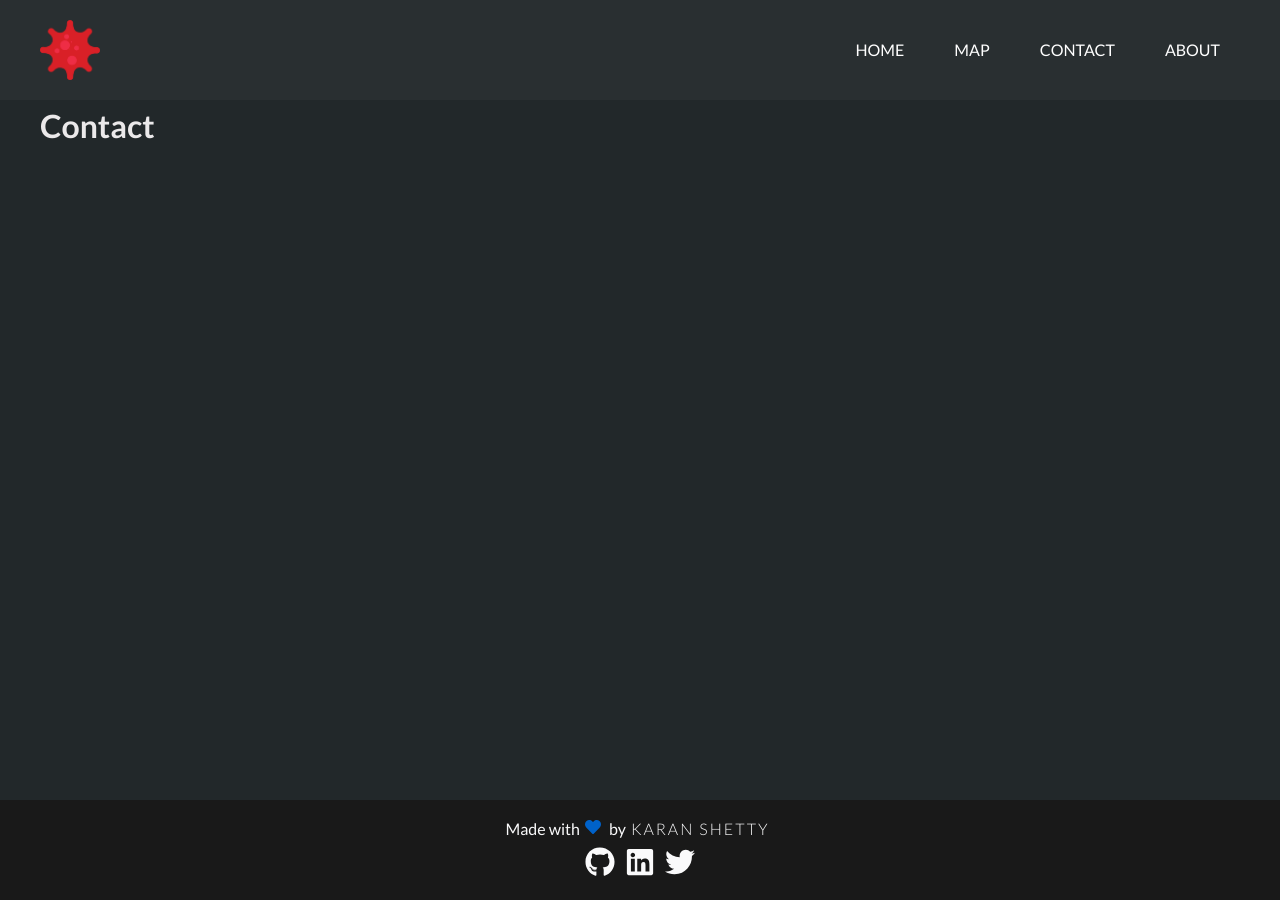
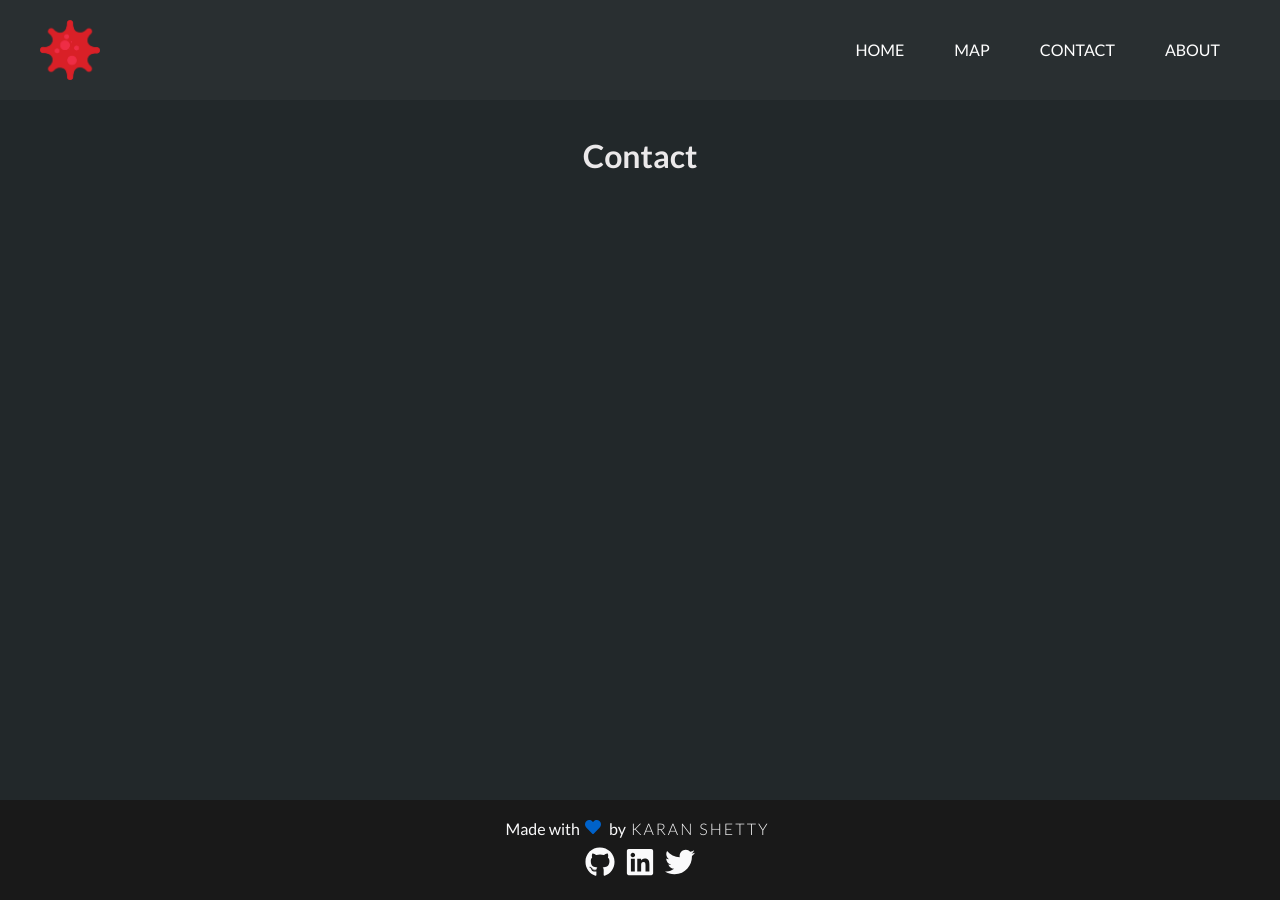
Before and after one commit to shettykaran21/covid-19-tracker, a React (Create React App) app: page /contact in a window 1280 px wide. Built offline with nearby package versions, Linux system fonts and the light colour scheme; no server answers.

Commit message:
Take title as prop

```diff
--- a/src/components/Title/Title.css
+++ b/src/components/Title/Title.css
@@ -0,0 +1,4 @@
+.title {
+  text-align: center;
+  padding: 3rem 0;
+}
--- a/src/components/Title/Title.js
+++ b/src/components/Title/Title.js
@@ -1,7 +1,9 @@
 import React from 'react';
 
+import './Title.css';
+
 const Title = ({ title }) => {
-  return <h1>{title}</h1>;
+  return <h1 className="title">{title}</h1>;
 };
 
 export default Title;
```
